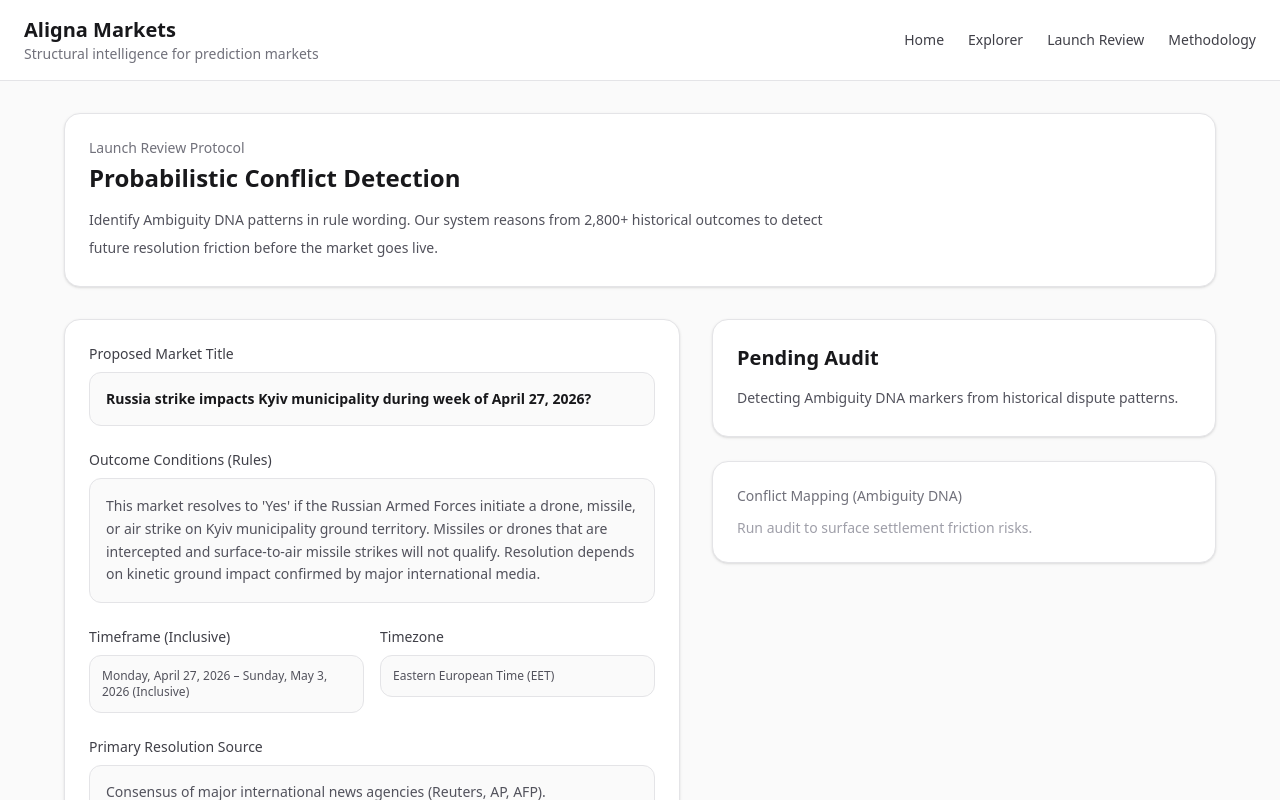
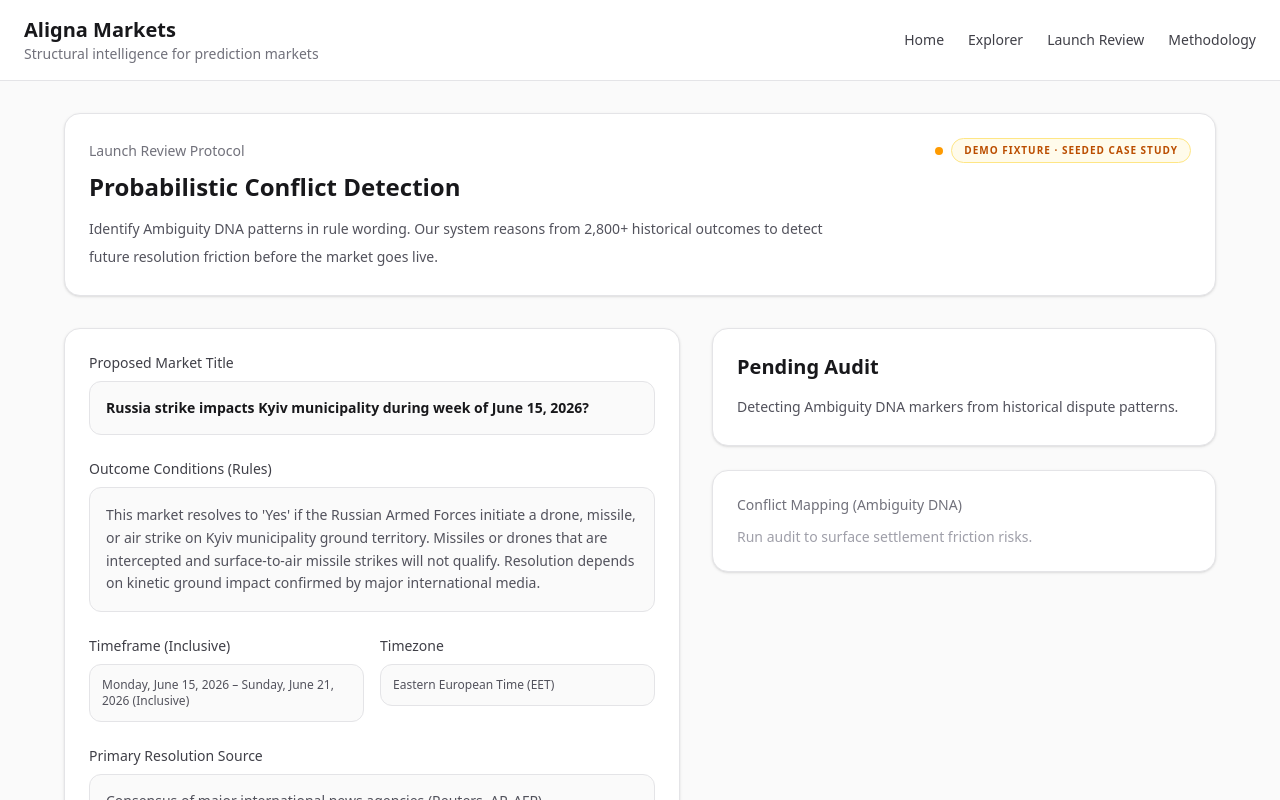
Before and after one commit to davidzk3/aligna-markets, a Next.js app in the folder apps/web/: page /launch-review in a window 1280 px wide. Shown: the top 800 px of the page. Built offline with nearby package versions, Linux system fonts and the light colour scheme.

Commit message:
Update geopolitical case details for June 2026

```diff
--- a/apps/web/app/launch-review/page.tsx
+++ b/apps/web/app/launch-review/page.tsx
@@ -4,15 +4,14 @@ import { useMemo, useState } from "react";
 import { type DesignReviewInput } from "@/lib/api";
 
 const PREFILLED_GEOPOLITICAL_CASE = {
-  title: "Russia strike impacts Kyiv municipality during week of April 27, 2026?",
+  title: "Russia strike impacts Kyiv municipality during week of June 15, 2026?",
   description:
     "This market resolves to 'Yes' if the Russian Armed Forces initiate a drone, missile, or air strike on Kyiv municipality ground territory. Missiles or drones that are intercepted and surface-to-air missile strikes will not qualify. Resolution depends on kinetic ground impact confirmed by major international media.",
   category: "geopolitics",
   market_type: "event_binary",
   protocol: "polymarket",
   oracle_family: "uma_oo",
-  // Professional sections derived from UMA/Polymarket research [cite: 9, 10, 11]
-  timeframe: "Monday, April 27, 2026 – Sunday, May 3, 2026 (Inclusive)",
+  timeframe: "Monday, June 15, 2026 – Sunday, June 21, 2026 (Inclusive)",
   timezone: "Eastern European Time (EET)",
   primary_source: "Consensus of major international news agencies (Reuters, AP, AFP).",
   additional_data: "Official bulletins from the Kyiv City State Administration or the Mayor of Kyiv in the case of news ambiguity."
@@ -22,10 +21,9 @@ export default function LaunchReviewPage() {
   const [loading, setLoading] = useState(false);
   const [hasRun, setHasRun] = useState(false);
 
-  // RESEARCH DATA: Reasoning from the March 2026 History [cite: 1, 6, 11]
   const researchResult = {
     verdict: "Structural Redesign Required",
-    rationale: "Historical Conflict Mapping from the March 2, 2026 Kyiv dispute identifies high Semantic Divergence between 'impact' and 'interception debris.' Without explicit ground-damage criteria, this future April 27 market remains vulnerable to the same settlement friction.",
+    rationale: "Historical Conflict Mapping from the March 2, 2026 Kyiv dispute identifies high Semantic Divergence between 'impact' and 'interception debris.' Without explicit ground-damage criteria, this June 15 market remains vulnerable to the same settlement friction.",
 
     ambiguityDNA: [
       { type: "Boundary Risk", note: "Undefined 'intercept' criteria. Historical UMA cases (March 2, 2026) show that debris damage from intercepted projectiles was disputed as a 'strike'. Future resolution will fail without kinetic ground-impact verification." },
@@ -50,8 +48,20 @@ export default function LaunchReviewPage() {
   return (
     <div className="mx-auto max-w-6xl space-y-8">
       <section className="rounded-2xl border border-zinc-200 bg-white p-6 shadow-sm">
-        <p className="text-sm font-medium text-zinc-500">Launch Review Protocol</p>
-        <h1 className="mt-1 text-2xl font-semibold text-zinc-900">Probabilistic Conflict Detection</h1>
+        <div className="flex items-center justify-between flex-wrap gap-3">
+          <p className="text-sm font-medium text-zinc-500">Launch Review Protocol</p>
+          {/* Demo fixture badge — matches the pre-production indicator pattern */}
+          <div className="flex items-center gap-2">
+            <span className="relative flex h-2 w-2">
+              <span className="animate-ping absolute inline-flex h-full w-full rounded-full bg-amber-400 opacity-60" />
+              <span className="relative inline-flex h-2 w-2 rounded-full bg-amber-500" />
+            </span>
+            <span className="rounded-full border border-amber-200 bg-amber-50 px-3 py-1 text-[10px] font-bold uppercase tracking-widest text-amber-700">
+              Demo Fixture · Seeded Case Study
+            </span>
+          </div>
+        </div>
+        <h1 className="mt-2 text-2xl font-semibold text-zinc-900">Probabilistic Conflict Detection</h1>
         <p className="mt-3 max-w-3xl text-sm leading-7 text-zinc-600">
           Identify Ambiguity DNA patterns in rule wording. Our system reasons from 2,800+ historical outcomes to detect
           future resolution friction before the market goes live.
@@ -136,9 +146,9 @@ export default function LaunchReviewPage() {
         <section className="rounded-2xl border border-zinc-900 bg-zinc-900 p-8 text-white shadow-xl">
           <h2 className="text-xl font-bold">Proposed Rule Hardening</h2>
           <p className="mt-4 text-sm leading-8 text-zinc-300 italic">
-            "{researchResult.proposedHardening.revisedRules}"
+            &ldquo;{researchResult.proposedHardening.revisedRules}&rdquo;
           </p>
-          <div className="mt-6 flex gap-4">
+          <div className="mt-6 flex gap-4 flex-wrap">
             {researchResult.proposedHardening.actionItems.map(item => (
               <span key={item} className="rounded-lg bg-zinc-800 px-3 py-1.5 text-[11px] font-bold uppercase tracking-wider">
                 {item}
```
